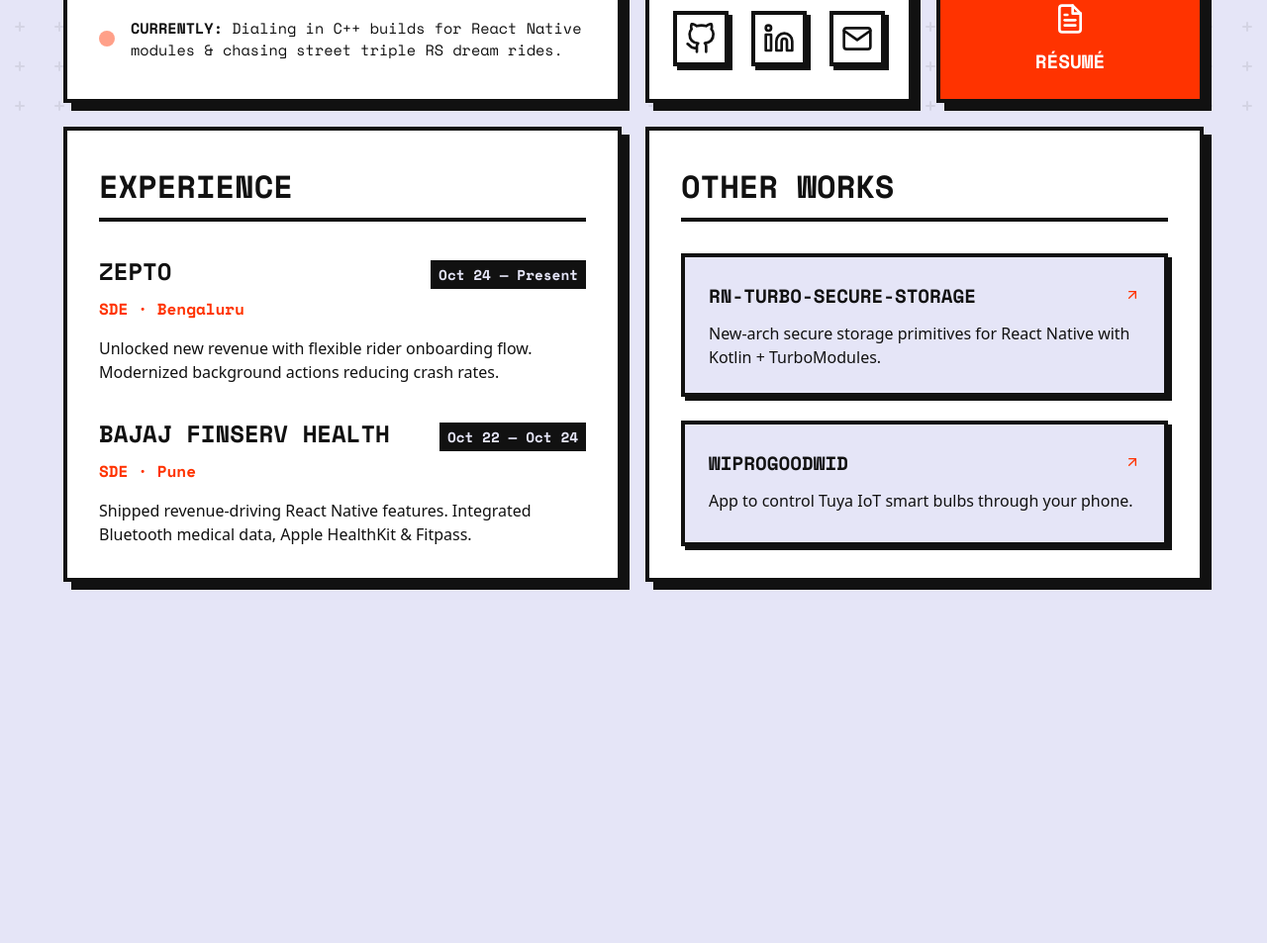
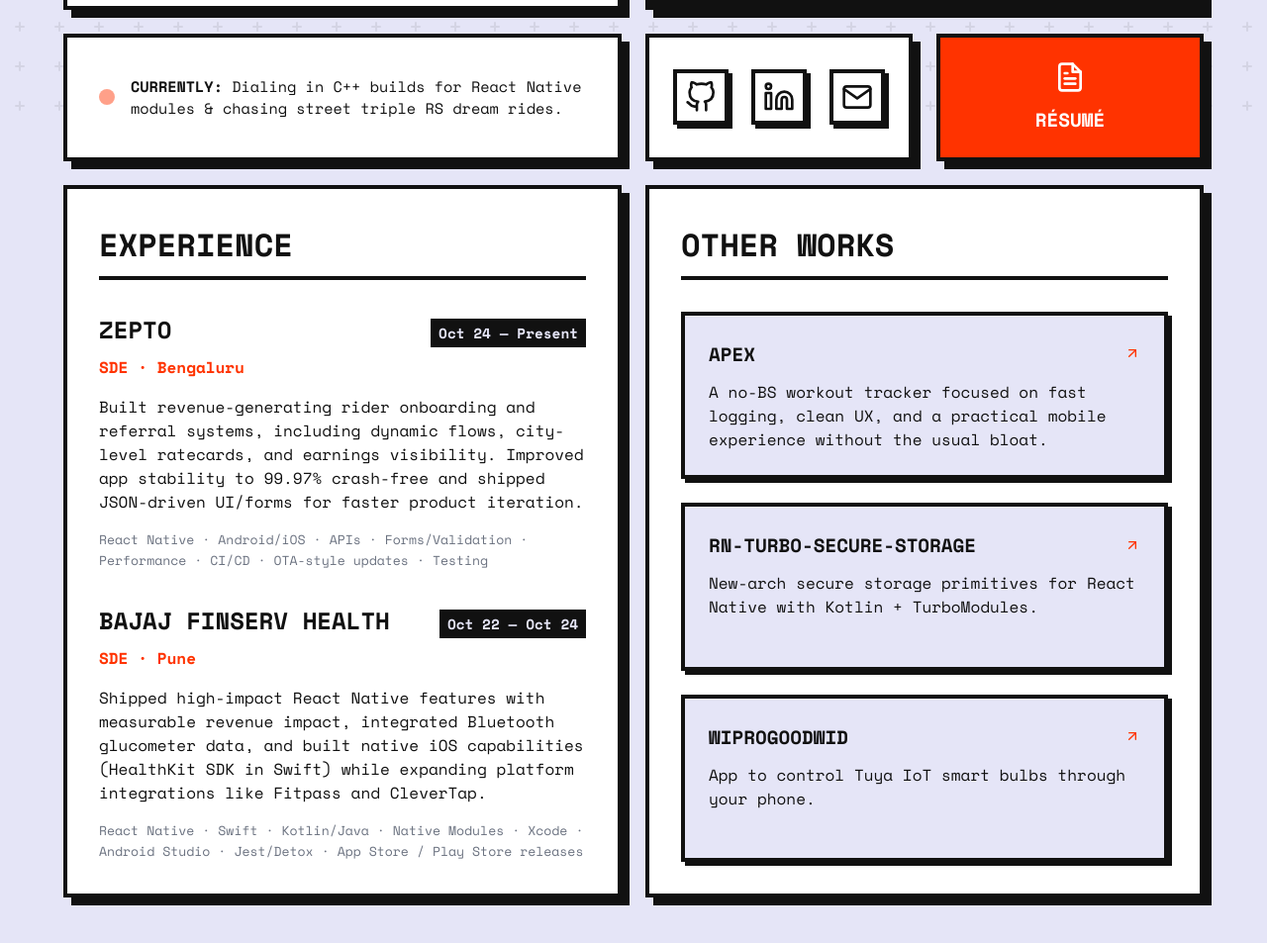
Before and after one commit to ayushneekhar/proti, an Astro site: page / in a window 1280 px wide. Shown: the part 673-1626 px from the top of the page at 99% size. Before the commit the page ends 1357 px from the top, so only its background shows below. Built offline with nearby package versions, Linux system fonts and the light colour scheme; Astro itself is replaced by a stand-in of ours.

Commit message:
Add Apex project and resume updates

```diff
--- a/src/pages/index.astro
+++ b/src/pages/index.astro
@@ -36,7 +36,7 @@ import Layout from '../layouts/Layout.astro';
         <h1>BUILDING<br/>STUFF<br/>THAT WORKS.</h1>
         <p class="subtitle">Software Development Engineer</p>
         <p class="bio">
-          Focused on React Native and full-stack product velocity. Currently shipping rider-first experiences at <span class="highlight">Zepto</span>. I chase clean performance, love fitness, bikes, and I'm deep into AI agents with a soft spot for RN and C++ tooling.
+          Software Development Engineer focused on React Native, native modules, and full-stack product velocity. Currently shipping rider-first experiences at <span class="highlight">Zepto</span>. I care about performance, testing, clean mobile architecture, and building products that feel fast, useful, and durable.
         </p>
       </section>
 
@@ -103,7 +103,8 @@ import Layout from '../layouts/Layout.astro';
               <span class="exp-date">Oct 24 — Present</span>
             </div>
             <p class="exp-role">SDE · Bengaluru</p>
-            <p class="exp-detail">Unlocked new revenue with flexible rider onboarding flow. Modernized background actions reducing crash rates.</p>
+            <p class="exp-detail">Built revenue-generating rider onboarding and referral systems, including dynamic flows, city-level ratecards, and earnings visibility. Improved app stability to 99.97% crash-free and shipped JSON-driven UI/forms for faster product iteration.</p>
+            <p class="exp-detail exp-tech">React Native · Android/iOS · APIs · Forms/Validation · Performance · CI/CD · OTA-style updates · Testing</p>
           </div>
           <div class="exp-item">
             <div class="exp-header">
@@ -111,7 +112,8 @@ import Layout from '../layouts/Layout.astro';
               <span class="exp-date">Oct 22 — Oct 24</span>
             </div>
             <p class="exp-role">SDE · Pune</p>
-            <p class="exp-detail">Shipped revenue-driving React Native features. Integrated Bluetooth medical data, Apple HealthKit & Fitpass.</p>
+            <p class="exp-detail">Shipped high-impact React Native features with measurable revenue impact, integrated Bluetooth glucometer data, and built native iOS capabilities (HealthKit SDK in Swift) while expanding platform integrations like Fitpass and CleverTap.</p>
+            <p class="exp-detail exp-tech">React Native · Swift · Kotlin/Java · Native Modules · Xcode · Android Studio · Jest/Detox · App Store / Play Store releases</p>
           </div>
         </div>
       </section>
@@ -120,6 +122,13 @@ import Layout from '../layouts/Layout.astro';
       <section class="bento-item other-projects-card">
         <h2>OTHER WORKS</h2>
         <div class="other-projects-list">
+          <a href="https://github.com/ayushneekhar/Apex" target="_blank" rel="noreferrer" class="other-project">
+            <div class="op-header">
+              <h3>Apex</h3>
+              <svg viewBox="0 0 24 24" width="16" height="16" stroke="currentColor" stroke-width="2" fill="none" stroke-linecap="round" stroke-linejoin="round"><line x1="7" y1="17" x2="17" y2="7"></line><polyline points="7 7 17 7 17 17"></polyline></svg>
+            </div>
+            <p>A no-BS workout tracker focused on fast logging, clean UX, and a practical mobile experience without the usual bloat.</p>
+          </a>
           <a href="https://github.com/ayushneekhar/rn-turbo-secure-storage" target="_blank" rel="noreferrer" class="other-project">
             <div class="op-header">
               <h3>rn-turbo-secure-storage</h3>
@@ -148,6 +157,7 @@ import Layout from '../layouts/Layout.astro';
     display: flex;
     flex-direction: column;
     gap: 48px;
+    font-family: var(--font-mono);
   }
 
   /* Top Bar */
@@ -484,6 +494,13 @@ import Layout from '../layouts/Layout.astro';
     line-height: 1.5;
   }
 
+  .exp-tech {
+    font-family: var(--font-mono);
+    font-size: 0.82rem;
+    color: var(--muted);
+    line-height: 1.6;
+  }
+
   /* 7. Other Projects */
   .other-projects-card {
     grid-column: span 2;
```
